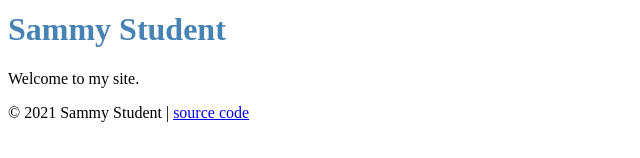
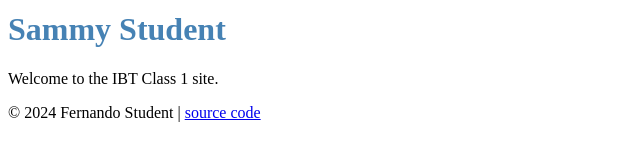
Before and after one commit to Fergrino/fernando-student-site-inclass-2024, a plain HTML site: page index.html in a window 1280 px wide. Shown: the part 132-290 px from the top of the page, without its empty margins (0-640 px from the left). Drawn offline with Linux system fonts and the light colour scheme.

Commit message:
Update index.html

```diff
--- a/index.html
+++ b/index.html
@@ -20,11 +20,11 @@
 
     <div class="page">
       <h1>Sammy Student</h1>
-      <p>Welcome to my site.</p>
+      <p>Welcome to the IBT Class 1 site.</p>
     </div>
 
     <footer>
-      <p>&copy; 2021 Sammy Student |
+      <p>&copy; 2024 Fernando Student |
         <a href="https://github.com/prof-rossetti/student-site">source code</a>
       </p>
     </footer>
```
